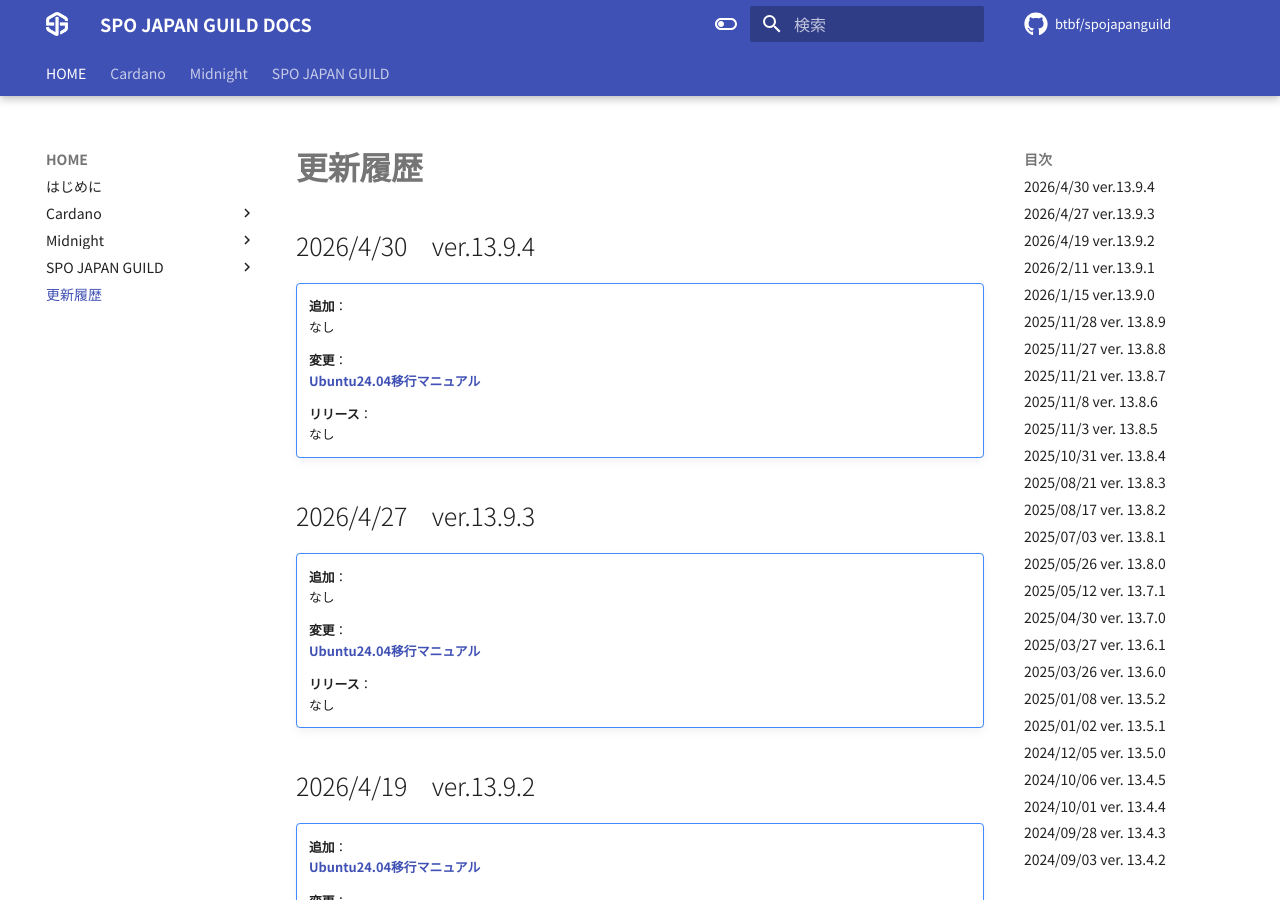
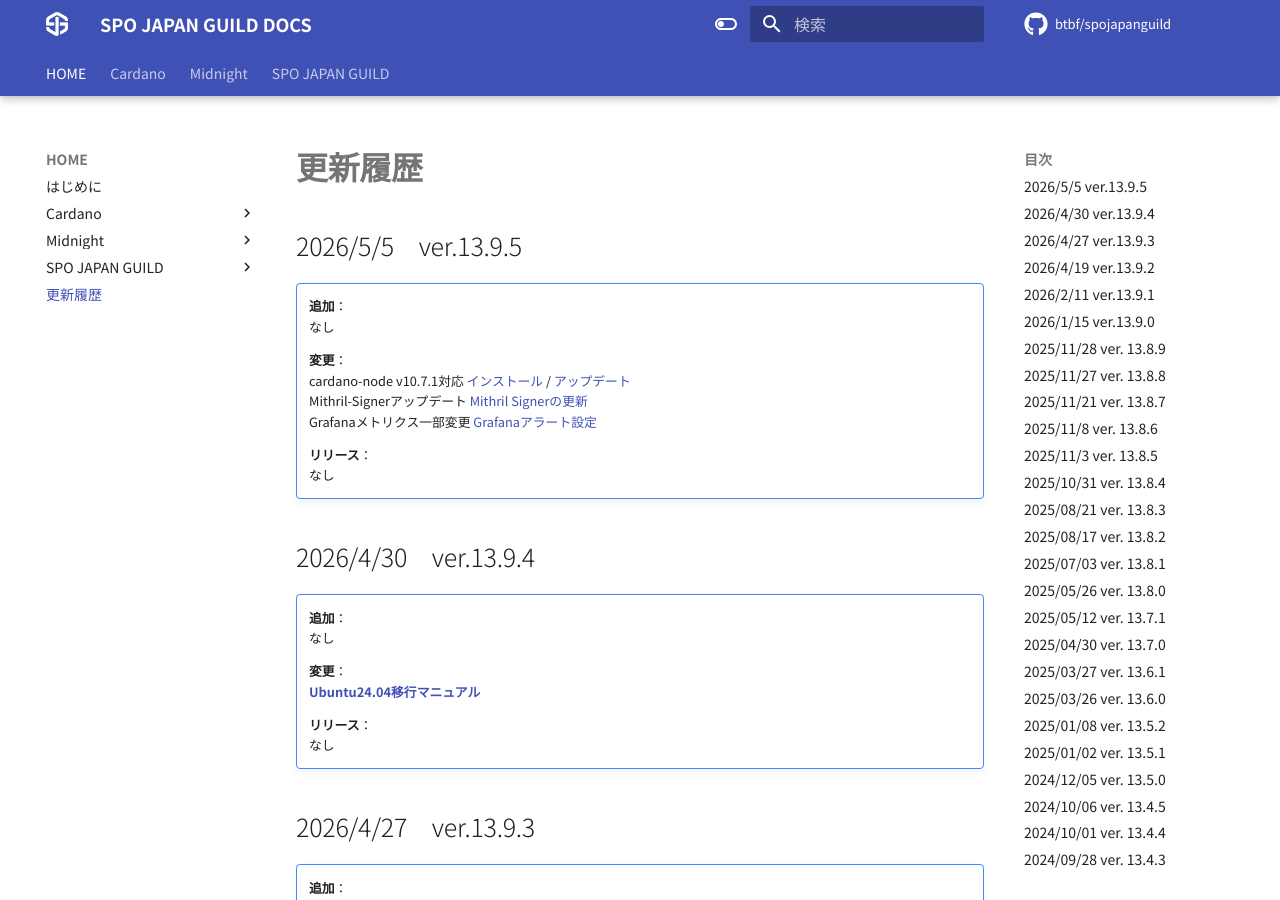
Before and after one commit to btbf/spojapanguild, an MkDocs documentation site: the page built from docs/changelogs.md, in a window 1280 px wide and 900 px high. Built offline with MkDocs 1.6.1 and Material for MkDocs 9.7.7, drawn with Linux system fonts in a browser that asks for light colours; comment, search, counter and statistics services are not loaded.

Commit message:
13.9.5 changelog

```diff
--- a/docs/cardano/operation/node-update.md
+++ b/docs/cardano/operation/node-update.md
@@ -2,7 +2,7 @@
 
 このガイドは ノードバージョン`10.7.1`に対応しています。
 
-最終更新日：2026年5月*日
+最終更新日：2026年5月5日
 
 !!! info "バージョン対応表"
     * <font color=red>各依存関係もバージョンアップしてますのでよくお読みになって進めてください</font>
--- a/docs/changelogs.md
+++ b/docs/changelogs.md
@@ -1,4 +1,17 @@
 # **更新履歴**
+
+## 2026/5/5　ver.13.9.5
+!!! note ""
+    **追加**：
+    なし
+
+    **変更**：
+    cardano-node v10.7.1対応 [インストール](./cardano/setup/node-setup.md) / [アップデート](./cardano/operation/node-update.md)
+    Mithril-Signerアップデート [Mithril Signerの更新](./cardano/operation/mithril-signer-node-setup-and-updates.md/#2-mithril-signer)
+    Grafanaメトリクス一部変更 [Grafanaアラート設定](./cardano/operation/grafana-alert.md)
+
+    **リリース**：
+    なし
 
 ## 2026/4/30　ver.13.9.4
 !!! note ""
```
Also changed, not shown: docs/index.md (+3 -3 lines).
